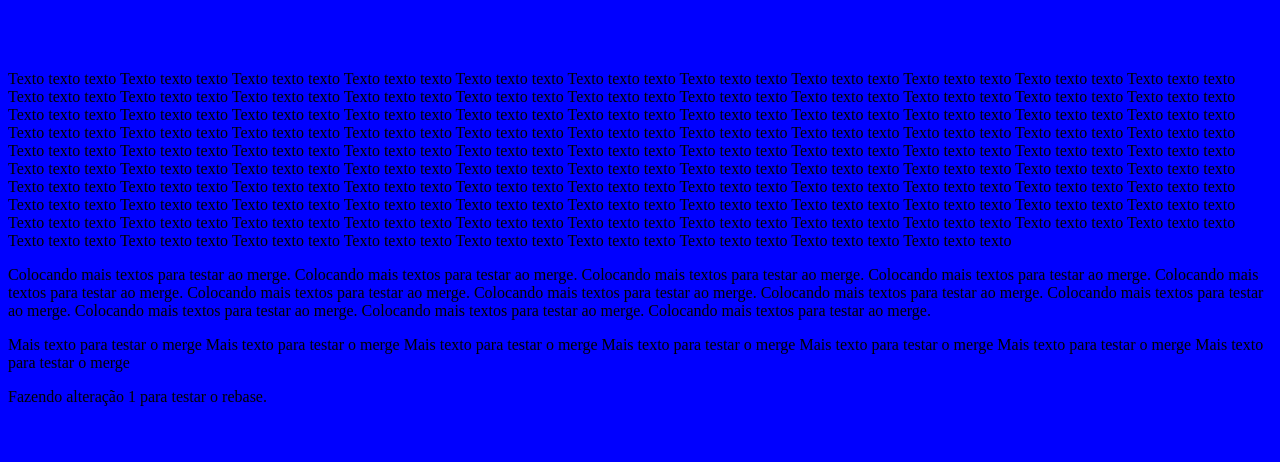
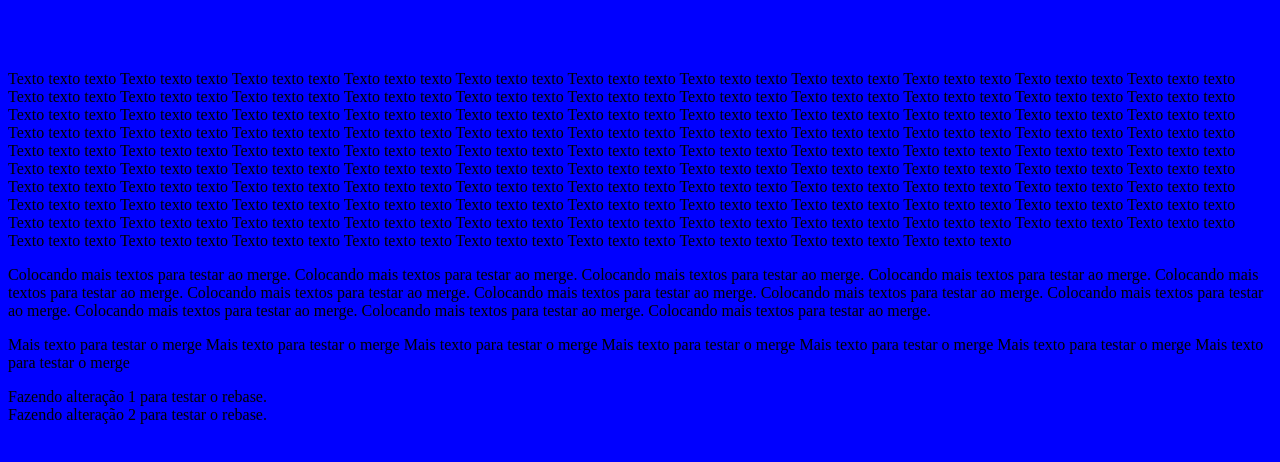
Before and after one commit to icarooc/curso-git, a plain HTML site: page index.html in a window 1280 px wide. Shown: the part 48-510 px from the top of the page. Drawn offline with Linux system fonts and the light colour scheme.

Commit message:
commitando a segunda alteração

```diff
--- a/index.html
+++ b/index.html
@@ -36,5 +36,10 @@
 		<div>
 			Fazendo alteração 1 para testar o rebase.
 		</div>
+
+		<div>
+			Fazendo alteração 2 para testar o rebase.
+		</div>
+
 	</body>
 </html>
```
